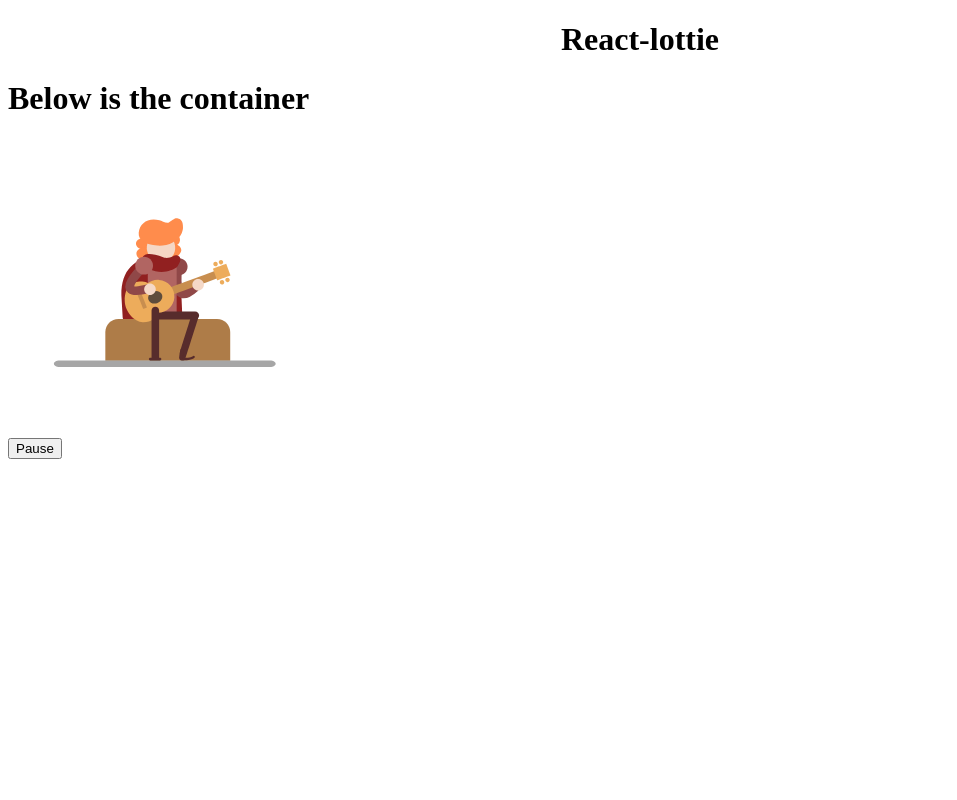
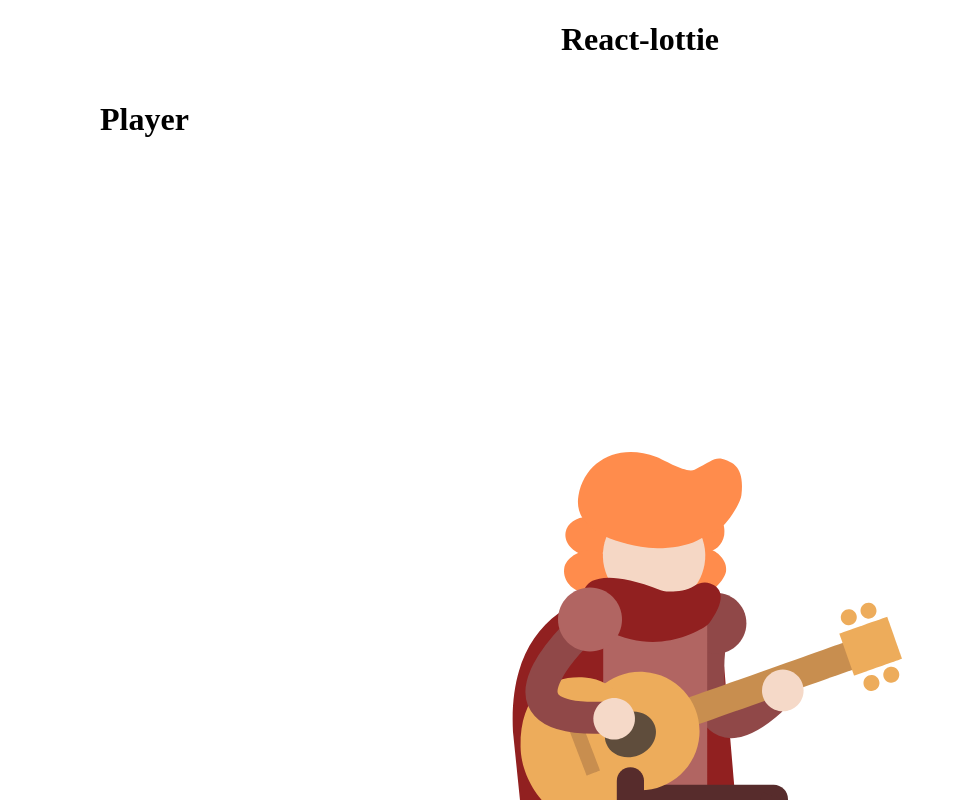
Before and after one commit to wesleylkm/lottie-react, a React (Vite) app: page / in a window 1280 px wide. Shown: the top 800 px of the page, without its empty margins (0-957 px from the left). Built offline with nearby package versions, Linux system fonts and the light colour scheme.

Commit message:
change: expose a setref function instead of ref itself

```diff
--- a/src/App.tsx
+++ b/src/App.tsx
@@ -11,7 +11,15 @@ const App = () => {
         React-lottie
       </h1>
 
-      <Player />
+      <div
+        style={{
+          display: "flex",
+          justifyContent: "center",
+          alignItems: "center",
+        }}
+      >
+        <Player />
+      </div>
     </div>
   );
 };
--- a/src/components/Player.tsx
+++ b/src/components/Player.tsx
@@ -1,39 +1,19 @@
 import useLottieWeb from "../hooks/useLottieWeb";
 import animationData from "../assets/guitarist.json";
-import { FC, useEffect } from "react";
+import { FC } from "react";
 
 interface PlayerProps {}
 
 const Player: FC<PlayerProps> = () => {
-  const { containerRef, lottieInstance } = useLottieWeb({
+  const { setNodeRef } = useLottieWeb({
     src: animationData,
   });
 
   return (
     <div>
-      <h1>Below is the container</h1>
+      <h1>Player</h1>
 
-      <div
-        ref={containerRef}
-        style={{
-          width: "300px",
-          height: "300px",
-        }}
-      />
-
-      <div>
-        <button
-          onClick={() => {
-            if (lottieInstance.current) {
-              const { current } = lottieInstance;
-
-              current.togglePause();
-            }
-          }}
-        >
-          Pause
-        </button>
-      </div>
+      <div ref={setNodeRef} />
     </div>
   );
 };
--- a/src/hooks/useLottieWeb.tsx
+++ b/src/hooks/useLottieWeb.tsx
@@ -1,29 +1,23 @@
-import { useEffect, useRef } from "react";
 import lottie, { AnimationItem } from "lottie-web";
+import { useCallback, useEffect, useRef } from "react";
 
-interface PlayerOptions {
-  // TODO:: What will be the type of src? It can be a string and a JSON object?
+interface LottieWebOptions {
   src: any;
 }
 
-// This hook will accept options that will pass to loadAnimation()
-const useLottieWeb = (options: PlayerOptions) => {
+const useLottieWeb = (options: LottieWebOptions) => {
   const { src } = options;
 
-  const containerRef = useRef<HTMLDivElement>(null);
-  // TODO:: Return lottieInstance (ref) is not elegant, because use need to access by .current
-  // But if return .current, it will be empty because it not yet begin initialize
-  const lottieInstance = useRef<AnimationItem | null>(null);
+  const [node, setNodeRef] = useNodeRef();
+  const lottieInstance = useRef<AnimationItem>();
 
-  // This effect is called twice in React 18 <StrictMode />, to overcome this, we need an extra ref to flag it
   useEffect(() => {
-    if (containerRef.current) {
-      const instance = lottie.loadAnimation({
+    if (node.current) {
+      // Load the animation using "lottie-web"
+      lottieInstance.current = lottie.loadAnimation({
         animationData: src,
-        container: containerRef.current,
+        container: node.current,
       });
-
-      lottieInstance.current = instance;
     }
 
     return () => {
@@ -33,7 +27,19 @@ const useLottieWeb = (options: PlayerOptions) => {
     };
   }, []);
 
-  return { containerRef, lottieInstance };
+  return { setNodeRef };
+};
+
+// Instead of passing the node refObj outside, we only pass a function to get refer node from
+// the user.
+const useNodeRef = () => {
+  const node = useRef<HTMLElement | null>(null);
+
+  const setNodeRef = useCallback((element: HTMLElement | null) => {
+    node.current = element;
+  }, []);
+
+  return [node, setNodeRef] as const;
 };
 
 export default useLottieWeb;
```
